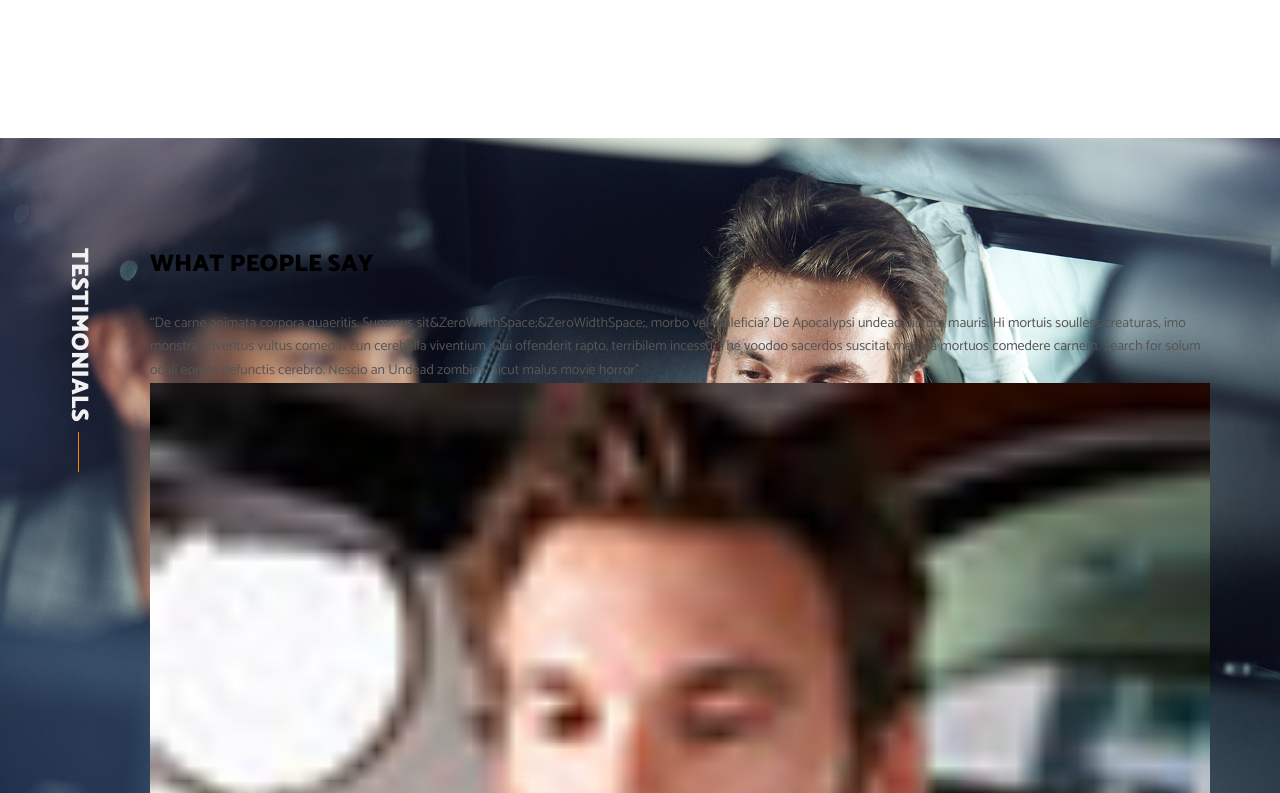
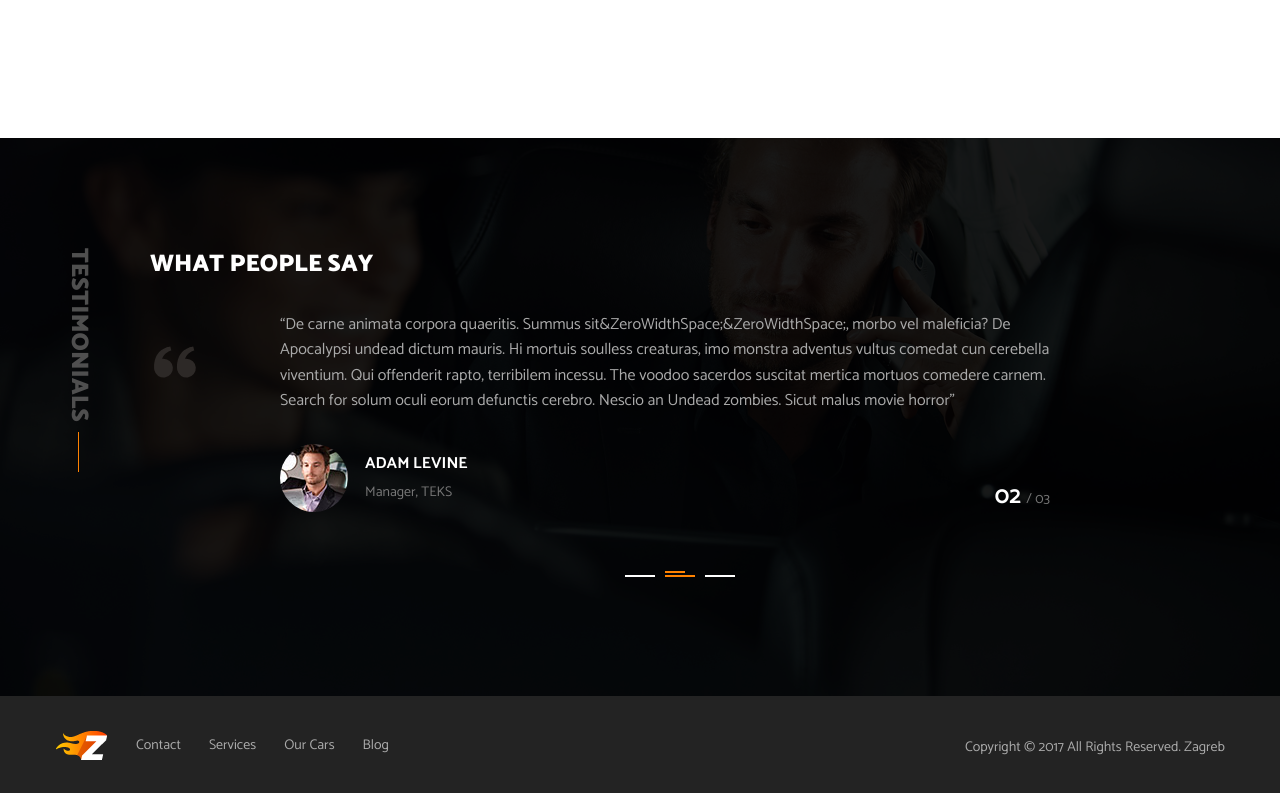
Before and after one commit to AmrakhIshmayilov/zagreb_car_shop, a React (Create React App) app: page / in a window 1280 px wide. Shown: the part 3060-3853 px from the top of the page. Built offline with nearby package versions, Linux system fonts and the light colour scheme.

Commit message:
Testimonial Section done

```diff
--- a/src/components/Home/CarsSection/CarsSection.jsx
+++ b/src/components/Home/CarsSection/CarsSection.jsx
@@ -50,19 +50,19 @@ const CarsSection = () => {
                   dots={false}
                   nav
                 >
-                  <div class="car-item">
-                    <figure class="image">
+                  <div className="car-item">
+                    <figure className="image">
                       <img src={car} alt="1" />
                     </figure>
                   </div>
 
-                  <div class="car-item">
-                    <figure class="image">
+                  <div className="car-item">
+                    <figure className="image">
                       <img src={car} alt="2" />
                     </figure>
                   </div>
-                  <div class="car-item">
-                    <figure class="image">
+                  <div className="car-item">
+                    <figure className="image">
                       <img src={car} alt="3" />
                     </figure>
                   </div>
--- a/src/components/Home/TestimonialSection/TestiItem/TestiItem.jsx
+++ b/src/components/Home/TestimonialSection/TestiItem/TestiItem.jsx
@@ -1,12 +1,13 @@
 import React from "react";
 import "./testiItem.css";
+import { BiSolidQuoteAltLeft } from "react-icons/bi";
 
 const TestiItem = ({ item, count }) => {
   return (
     <div className="testimonial-block">
       <div className="inner-box">
         <div className="quote-icon">
-          <span className="icon flaticon-left-quote"></span>
+          <BiSolidQuoteAltLeft />
         </div>
         <div className="text">{item.text}</div>
         <div className="author-info">
@@ -17,7 +18,8 @@ const TestiItem = ({ item, count }) => {
           <div className="designation">{item.position}</div>
         </div>
         <div className="carousel-number">
-          {item.number} <span>/ {count}</span>{" "}
+          {String(item.number).padStart(2, "0")}{" "}
+          <span>/ {String(count).padStart(2, "0")}</span>{" "}
         </div>
       </div>
     </div>
--- a/src/components/Home/TestimonialSection/TestiItem/testiItem.css
+++ b/src/components/Home/TestimonialSection/TestiItem/testiItem.css
@@ -0,0 +1,116 @@
+.testimonial-block {
+  /* position: relative; */
+  max-width: 900px;
+}
+.testimonial-block .inner-box {
+  position: relative;
+  padding-left: 130px;
+}
+
+.testimonial-block .inner-box .quote-icon {
+  position: absolute;
+  left: 0px;
+  top: 25px;
+  color: #2d2927;
+  font-size: 50px;
+  line-height: 1em;
+}
+
+.testimonial-block .inner-box .text {
+  color: #aaaaaa;
+  font-size: 16px;
+  font-weight: 400;
+  line-height: 1.6em;
+}
+.testimonial-block .inner-box .author-info {
+  position: relative;
+  padding-left: 85px;
+  padding-top: 10px;
+  margin-top: 30px;
+  min-height: 68px;
+}
+.testimonial-block .inner-box .author-info .image {
+  position: absolute;
+  left: 0px;
+  top: 0px;
+  width: 68px;
+  height: 68px;
+  border-radius: 50%;
+}
+.testimonial-block .inner-box .author-info .image img {
+  border-radius: 50%;
+}
+.testimonial-block .inner-box .author-info h3 {
+  position: relative;
+  color: #ffffff;
+  font-weight: 600;
+  font-size: 16px;
+  text-transform: uppercase;
+}
+.testimonial-block .inner-box .author-info .designation {
+  position: relative;
+  color: #777777;
+  font-size: 14px;
+  font-weight: 400;
+}
+.testimonial-block .inner-box .carousel-number {
+  position: absolute;
+  right: 0px;
+  bottom: 0px;
+  font-size: 24px;
+  color: #ffffff;
+  font-weight: 700;
+}
+.testimonial-block .inner-box .carousel-number span {
+  color: #777777;
+  font-size: 14px;
+  font-weight: 400;
+}
+
+.testimonial-section .owl-dots .owl-dot {
+  position: relative;
+}
+
+.owl-theme .owl-nav.disabled + .owl-dots {
+  margin-top: 50px;
+}
+
+.testimonial-section .owl-dots .owl-dot span {
+  margin: 0px 5px;
+  width: 30px;
+  height: 2px;
+  border-radius: 0px;
+  border: 1px;
+  transition: all 0.3s ease;
+  -moz-transition: all 0.3s ease;
+  -webkit-transition: all 0.3s ease;
+  -ms-transition: all 0.3s ease;
+  -o-transition: all 0.3s ease;
+  background-color: #ffffff;
+}
+
+.testimonial-section .owl-dots .owl-dot:before {
+  position: absolute;
+  content: "";
+  left: 5px;
+  top: -4px;
+  width: 20px;
+  height: 2px;
+  opacity: 0;
+  background-color: #ff8201;
+  transition: all 0.3s ease;
+  -moz-transition: all 0.3s ease;
+  -webkit-transition: all 0.3s ease;
+  -ms-transition: all 0.3s ease;
+  -o-transition: all 0.3s ease;
+}
+
+.testimonial-section .owl-dots .owl-dot:hover::before,
+.testimonial-section .owl-dots .owl-dot.active::before {
+  opacity: 1;
+}
+
+.owl-theme .owl-dots .owl-dot.active span,
+.owl-theme .owl-dots .owl-dot:hover span {
+  background: #ff8201;
+}
--- a/src/components/Home/TestimonialSection/TestimonialSection.jsx
+++ b/src/components/Home/TestimonialSection/TestimonialSection.jsx
@@ -69,15 +69,17 @@ const TestimonialSection = () => {
       style={{ backgroundImage: `url(${bgImage})` }}
     >
       <div className="auto-container">
-        <PageSection title={<>WHAT PEOPLE SAY</>} rotateTitle="TESTIMONIALS">
+        <PageSection
+          title={<>WHAT PEOPLE SAY</>}
+          rotateTitle="TESTIMONIALS"
+          darkMode={true}
+        >
           <OwlCarousel
             className="owl-theme"
             items={1}
             loop
             autoplay={true}
             center={true}
-            dots={false}
-            nav
           >
             {testiItems.map((item) => (
               <TestiItem key={item.id} item={item} count={testiItems.length} />
--- a/src/components/Home/TestimonialSection/testimonialSection.css
+++ b/src/components/Home/TestimonialSection/testimonialSection.css
@@ -6,3 +6,12 @@
   background-attachment: fixed;
   background-position: center center;
 }
+.testimonial-section:before {
+  position: absolute;
+  content: "";
+  left: 0px;
+  top: 0px;
+  width: 100%;
+  height: 100%;
+  background-color: rgba(0, 0, 0, 0.9);
+}
--- a/src/components/common/PageSection/PageSection.jsx
+++ b/src/components/common/PageSection/PageSection.jsx
@@ -1,9 +1,9 @@
 import React from "react";
 import "./pageSection.css";
 
-const PageSection = ({ title, rotateTitle, children }) => {
+const PageSection = ({ title, rotateTitle, children, darkMode = false }) => {
   return (
-    <div className="page-section">
+    <div className={`page-section ${darkMode ? "dark-mode" : ""}`}>
       <div className="auto-container">
         <div className="content-container">
           <div className="inner-box">
--- a/src/components/common/PageSection/pageSection.css
+++ b/src/components/common/PageSection/pageSection.css
@@ -16,6 +16,9 @@
   color: #000000;
   text-transform: uppercase;
   line-height: 1.4em;
+}
+.dark-mode .sec-title h2 {
+  color: #ffffff;
 }
 
 .sec-title .rotate-title {
@@ -37,6 +40,11 @@
   -webkit-transform: rotate(90deg);
   transform: rotate(90deg);
 }
+
+.dark-mode .sec-title .rotate-title {
+  color: #4f4f4f;
+}
+
 .sec-title .rotate-title:before {
   position: absolute;
   content: "";
```
